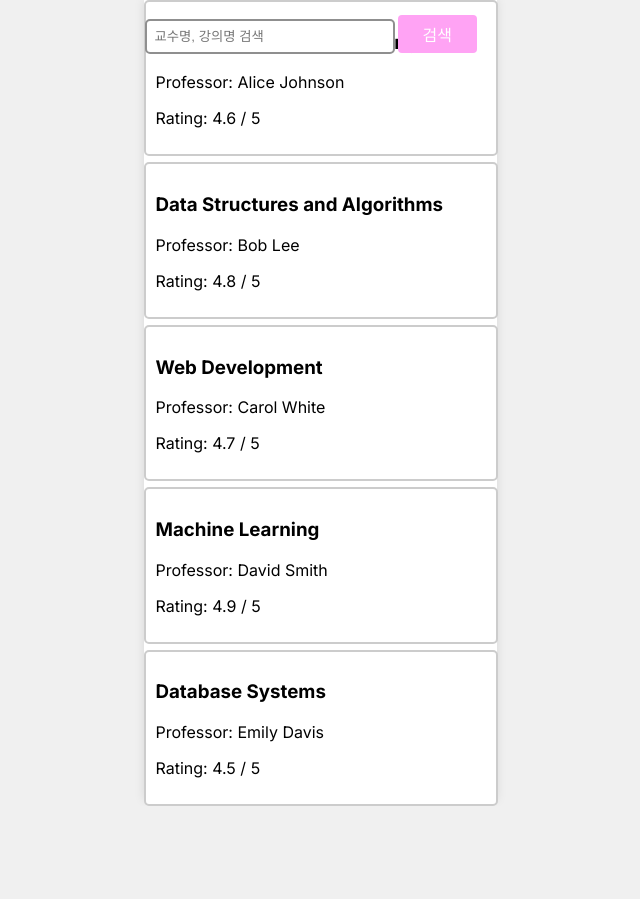
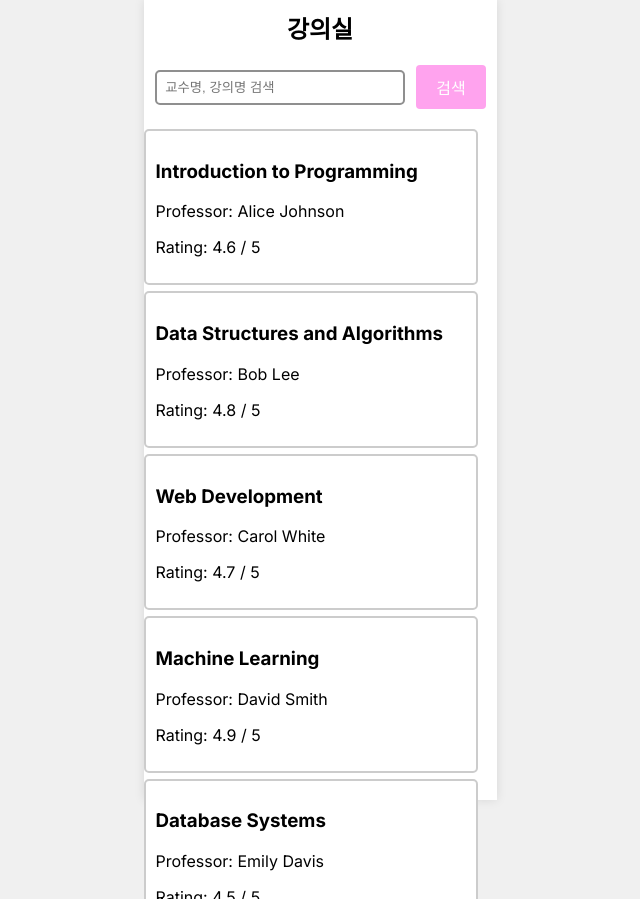
Before and after one commit to ais-internship-cnu/I-school-FE, a Next.js app: page /course-page in a window 1280 px wide. Shown: the whole page, without its empty margins (320-960 px from the left). Before the commit the page ends 806 px from the top, so only its background shows below. Built offline with nearby package versions, Linux system fonts and the light colour scheme; what axios-mock-adapter would draw is missing.

Commit message:
feat: scroll bar (강의실에 대한) 추가

```diff
--- a/src/app/course-page/page.tsx
+++ b/src/app/course-page/page.tsx
@@ -30,12 +30,13 @@ const CoursesPage = () => {
     <Page title="CoursesPage">
     <div className="component-arrangement">
       <div className="fix-top">
+        <div className="header">강의실</div>
         <div className="search-bar-and-search-button">
           <CourseSearcher placeholder="교수명, 강의명 검색" onChange={handleTextInputChange} />
           <button className="search-button" onClick={() => handleSearch(searchInput)}>검색</button>
         </div>
       </div>
-        <div>
+      <div className="courses-container">
         <Courses courses={filteredCourses} />
       </div>
     </div>
--- a/src/styles/course-search-style.css
+++ b/src/styles/course-search-style.css
@@ -1,14 +1,14 @@
 /* styles/course-search-style.css */
 
 /* Flex container for vertical alignment */
-   .component-arrangement {
-    display: flex;
-    flex-direction: column; /* Stack children vertically */
-    margin-bottom: 0px; /* Space below the search bar */
-  }
+.component-arrangement {
+  display: flex;
+  flex-direction: column;
+  align-items: center;
+}
 
   .course-block {
-    width: 330px;
+    width: 310px;
     border: 2px solid #cccccc;
     padding: 10px;
     margin-bottom: -10px;
@@ -16,16 +16,24 @@
     background-color: #fff;
   }
 
-  .fix-top{
-    position: absolute;
-    top: 10px;
+  .header {
+    font-size: 24px;
+    font-weight: bold;
+    margin-bottom: 20px;
   }
 
-  .search-bar-and-search-button{
-    flex-direction: row;
-    margin-bottom: 0px; /* Space below the search bar */
+  .fix-top {
+    width: 100%;
+    text-align: center;
+    margin-bottom: 20px;
+    margin-top: 10px;
+  }
+
+  .search-bar-and-search-button {
+    display: flex;
     justify-content: center;
     align-items: center;
+    gap: 10px; /* 검색창과 버튼 사이의 간격 조절 */
   }
   .search-bar {
     width: 250px;
@@ -36,15 +44,24 @@
     margin: 2px 1px;
   }
   .search-button {
-    background-color: #ffa3f4; /* Green */
-    border: 1px;
+    background-color: #ffa3ee;
+    border: none;
     color: white;
-    padding: 7px 25px;
-    text-align: center;
-    text-decoration: none;
-    display: inline-block;
+    padding: 10px 20px;
     font-size: 16px;
-    margin: 5px 2px;
     cursor: pointer;
     border-radius: 4px;
   }
+  .search-button:hover {
+    background-color: #45a049;
+  }
+
+  .courses-container {
+    width: 100%;
+    max-width: 800px; /* 적절한 너비 설정 */
+    max-height: 770px; /* 적절한 높이 설정 */
+    overflow-y: auto;
+    margin-top: 0px;
+    overflow-y: auto;
+  overflow-x: hidden; /* 가로 스크롤 제거 */
+  }
```
Lines whose indentation alone changed are shown as unchanged.
